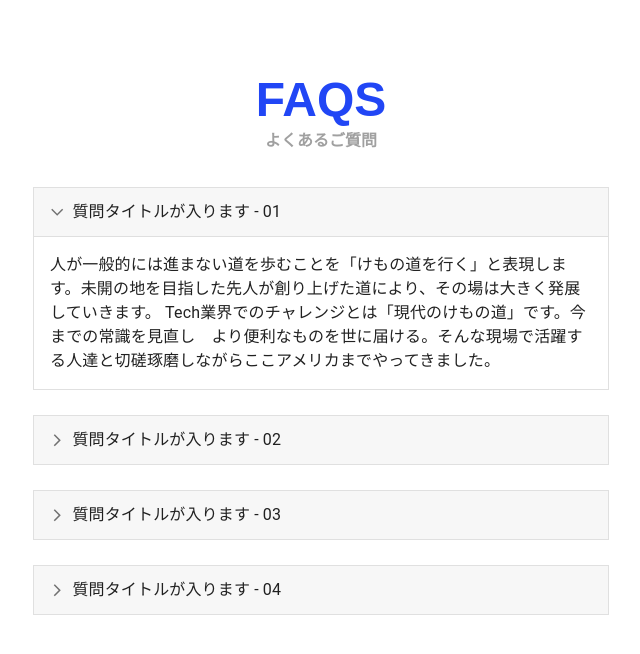
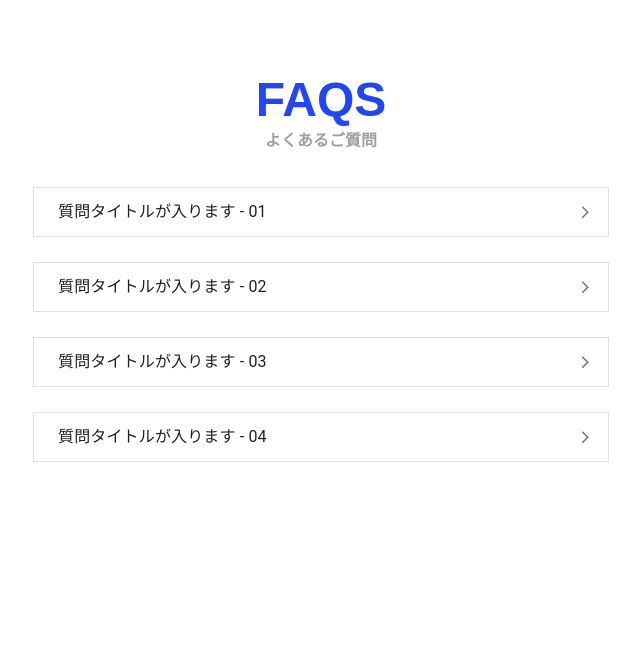
Before and after one commit to sh1mot4ku/GDS, a React (Create React App) app: page /faqs in a window 1280 px wide. Shown: the top 654 px of the page, without its empty margins (319-959 px from the left). Built offline with nearby package versions, Linux system fonts and the light colour scheme.

Commit message:
fix css and expand default

```diff
--- a/src/components/FaqsPage/Faq.js
+++ b/src/components/FaqsPage/Faq.js
@@ -1,6 +1,4 @@
-import React, { useState, useEffect } from 'react';
-// import { makeStyles }  from '@material-ui/core/styles';
-import { makeStyles } from '@mui/styles';
+import React, { useState } from 'react';
 import { styled } from '@mui/material/styles';
 
 import ArrowForwardIosSharpIcon from '@mui/icons-material/ArrowForwardIosSharp';
@@ -19,6 +17,9 @@ const Accordion = styled((props) => (
   '&:before': {
     display: 'none',
   },
+  '& .MuiAccordionSummary-root :hover': {
+    color: 'rgba(0, 0, 0, .7)'
+  },
 }));
 
 const AccordionSummary = styled((props) => (
@@ -30,8 +31,8 @@ const AccordionSummary = styled((props) => (
   backgroundColor:
     theme.palette.mode === 'dark'
       ? 'rgba(255, 255, 255, .05)'
-      : 'rgba(0, 0, 0, .03)',
-  flexDirection: 'row-reverse',
+      : 'rgba(0, 0, 0, .0)',
+  flexDirection: 'row',
   '& .MuiAccordionSummary-expandIconWrapper.Mui-expanded': {
     transform: 'rotate(90deg)',
   },
@@ -47,26 +48,18 @@ const AccordionDetails = styled(MuiAccordionDetails)(({ theme }) => ({
 
 
 const Faq = ({question}) => {
-
-  const [expanded, setExpanded] = useState('panel1');
+  const [expanded, setExpanded] = useState('');
 
   const handleChange = (panel) => (event, newExpanded) => {
     setExpanded(newExpanded ? panel : false);
   };
-
-  useEffect(() => {
-  }, [question])
 
   return (
     <>
       {question && (
         <div className='content'>
           <Accordion expanded={expanded === `panel${question.id}`} onChange={handleChange(`panel${question.id}`)}>
-            <AccordionSummary
-              // expandIcon={<ArrowForwardIosSharpIcon />}
-              aria-controls={`panel${question.id}d-content`}
-              id={`panel${question.id}d-header`}
-            >
+            <AccordionSummary aria-controls={`panel${question.id}d-content`} id={`panel${question.id}d-header`}>
               <Typography>{question.title}</Typography>
             </AccordionSummary>
             <AccordionDetails>
```
